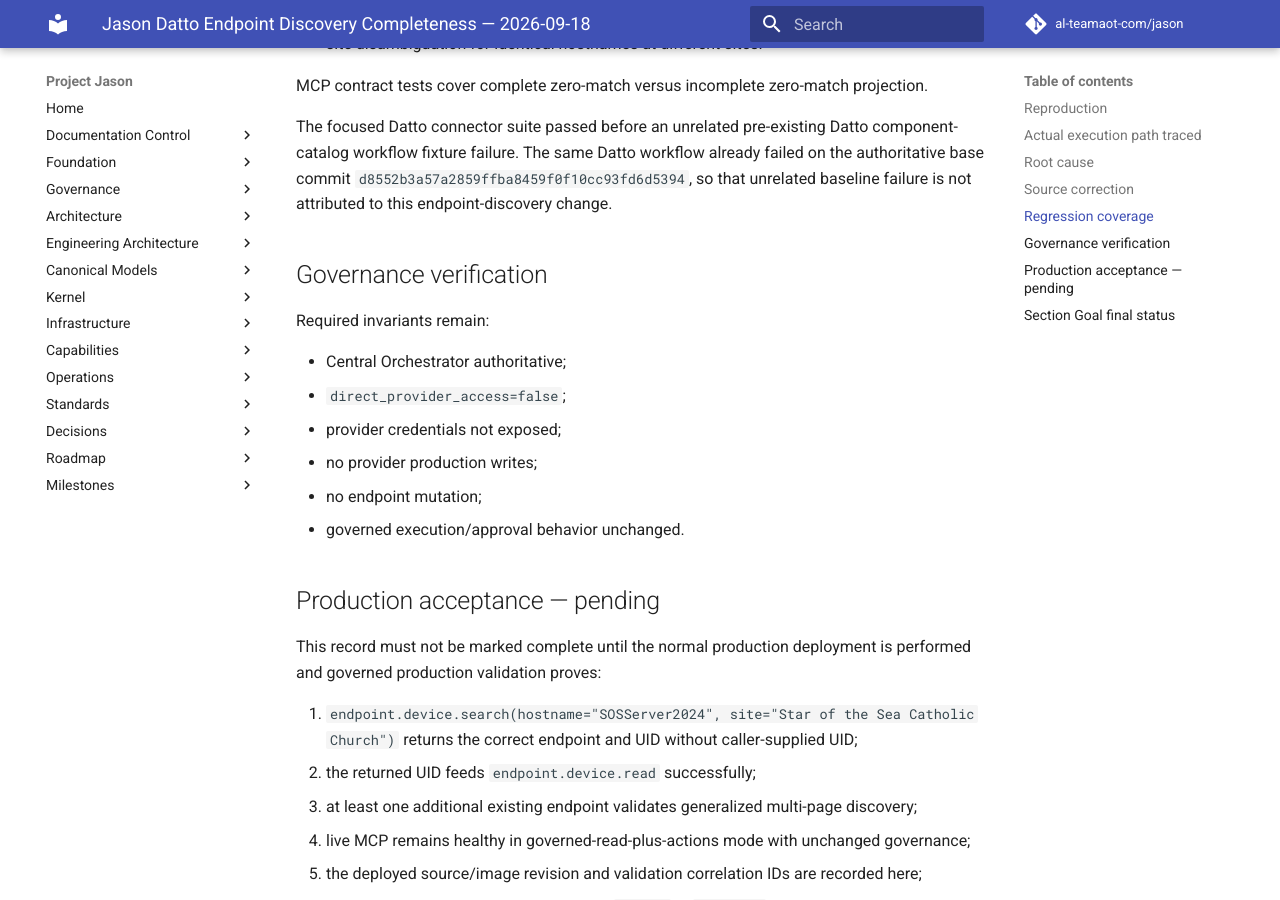
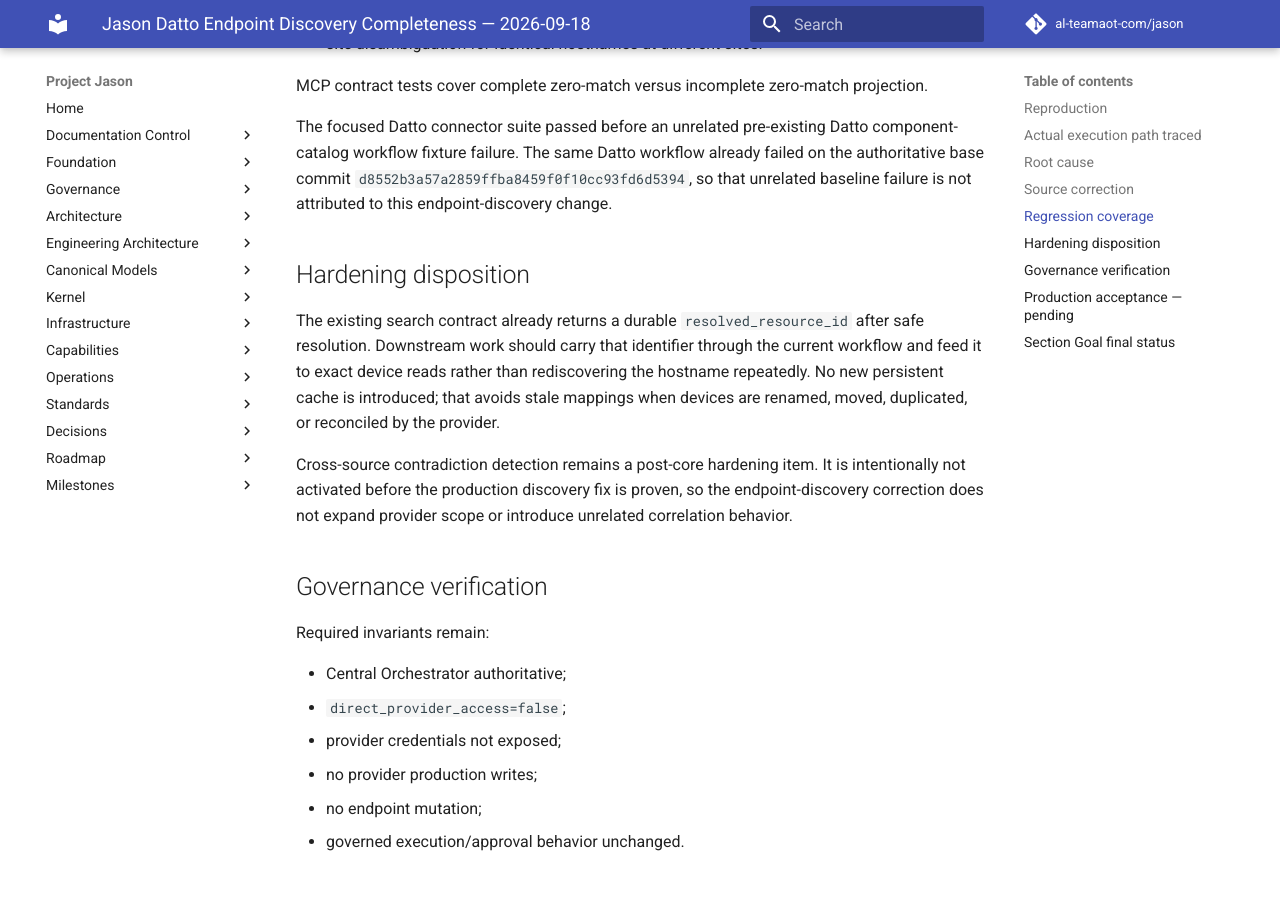
Before and after one commit to al-teamaot-com/jason, an MkDocs documentation site: the page built from docs/operations/Jason-Datto-Endpoint-Discovery-Completeness-2026-09-18.md, in a window 1280 px wide and 900 px high, scrolled down 2515 px. Built offline with MkDocs 1.6.1 and Material for MkDocs 9.7.7, drawn with Linux system fonts in a browser that asks for light colours; comment, search, counter and statistics services are not loaded.

Commit message:
Record endpoint identity reuse and hardening disposition

```diff
--- a/docs/operations/Jason-Datto-Endpoint-Discovery-Completeness-2026-09-18.md
+++ b/docs/operations/Jason-Datto-Endpoint-Discovery-Completeness-2026-09-18.md
@@ -71,6 +71,12 @@
 
 The focused Datto connector suite passed before an unrelated pre-existing Datto component-catalog workflow fixture failure. The same Datto workflow already failed on the authoritative base commit `d8552b3a57a2859ffba8459f0f10cc93fd6d5394`, so that unrelated baseline failure is not attributed to this endpoint-discovery change.
 
+## Hardening disposition
+
+The existing search contract already returns a durable `resolved_resource_id` after safe resolution. Downstream work should carry that identifier through the current workflow and feed it to exact device reads rather than rediscovering the hostname repeatedly. No new persistent cache is introduced; that avoids stale mappings when devices are renamed, moved, duplicated, or reconciled by the provider.
+
+Cross-source contradiction detection remains a post-core hardening item. It is intentionally not activated before the production discovery fix is proven, so the endpoint-discovery correction does not expand provider scope or introduce unrelated correlation behavior.
+
 ## Governance verification
 
 Required invariants remain:
```
